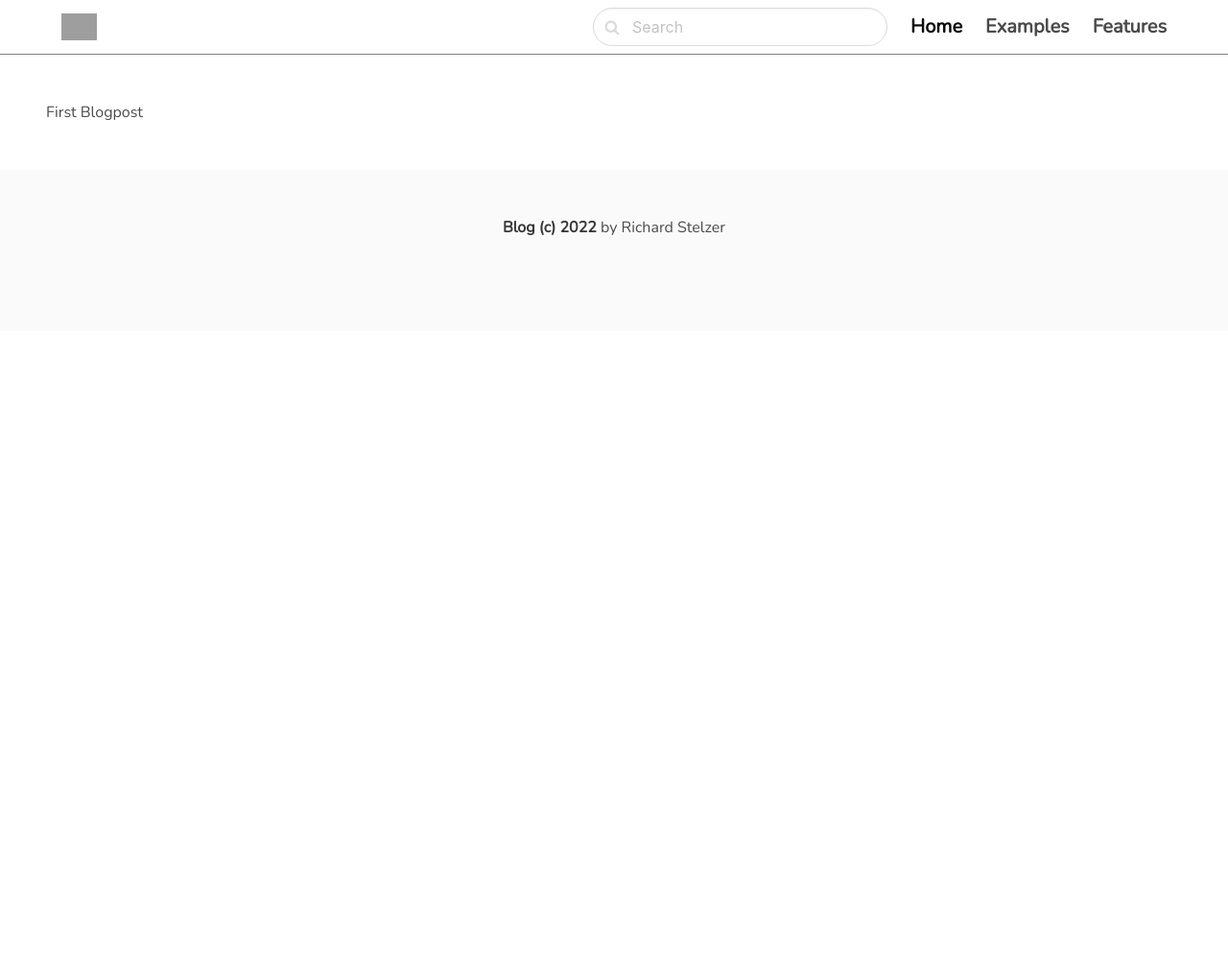
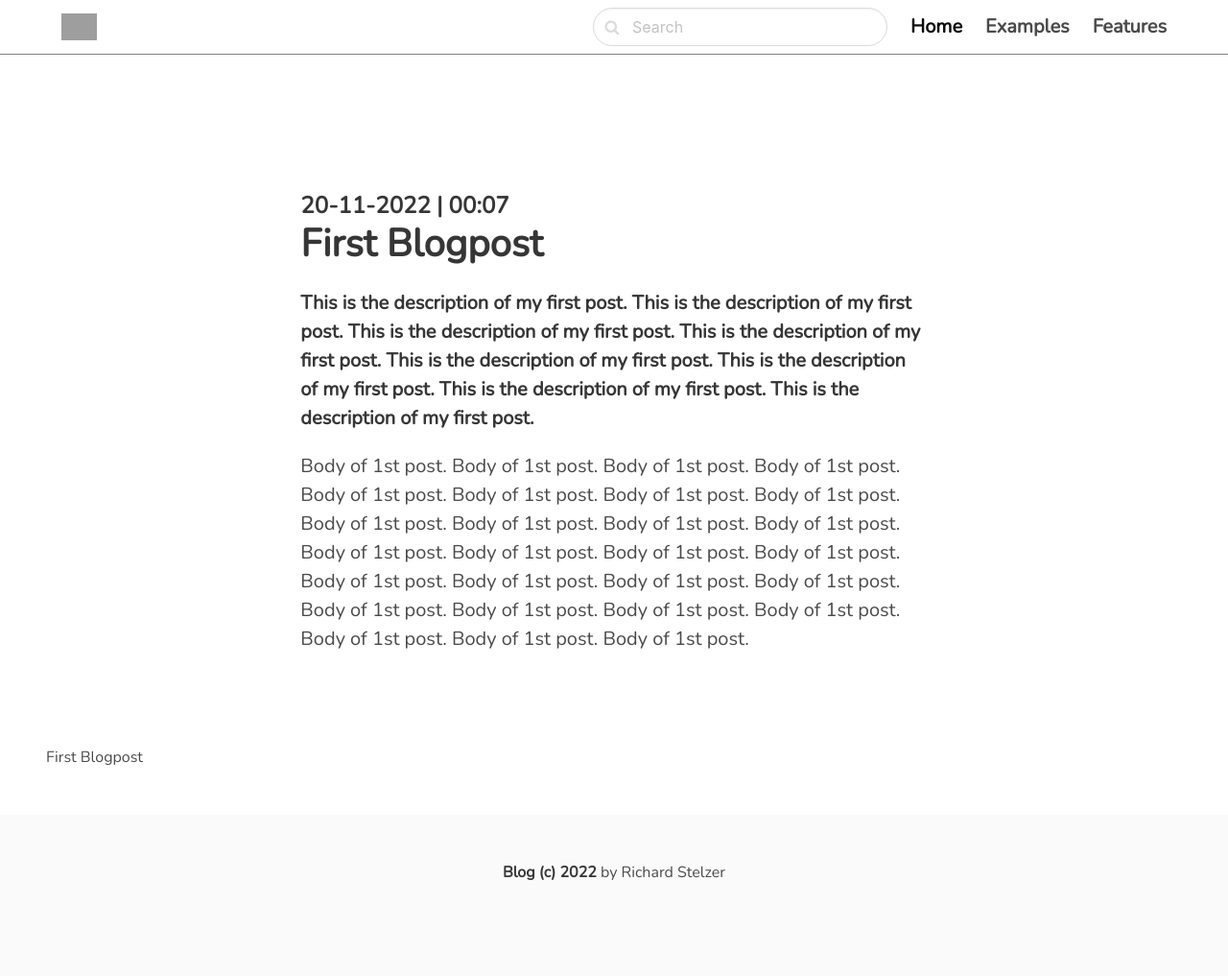
Before and after one commit to RichardStelzer/blog, a Django app: a page that uses blog/blogpost/templates/blogpost/detail.html in a window 1280 px wide. Shown: the whole page at 96% size. Before the commit the page ends 245 px from the top, so only its background shows below. Run offline with Django 3.2, Linux system fonts and the light colour scheme; data comes from the database, SQL or seed files in the repository; grey boxes are pictures that could not be loaded.

Commit message:
Added body with blog post title, brief description and the main content of the blog post.

```diff
--- a/blog/blogpost/templates/blogpost/detail.html
+++ b/blog/blogpost/templates/blogpost/detail.html
@@ -3,5 +3,23 @@
 {% block title %}{{ post.title }} | {% endblock %}
 
 {% block content %}
+    <section class="hero">
+        <div class="hero-body">
+            <div class="container">
+                <section class="section">
+                    <div class="columns">
+                        <div class="column is-8 is-offset-2">
+                            <div class="content is-medium">
+                                <h2 class="subtitle is-4">{{ post.date_published|date:"d-m-Y | H:i" }}</h2>
+                                <h1 class="title">{{ post.title }}</h1>
+                                <p><strong>{{ post.brief_description }}</strong></p>
+                                <p>{{ post.body }}</p>
+                            </div>
+                        </div>
+                    </div>
+                </section>
+            </div>
+        </div>
+    </section>
 <h1>{{ post.title }}</h1>
 {% endblock %}
```
